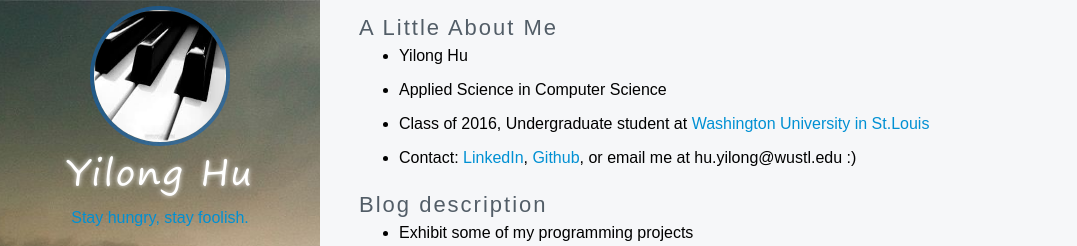
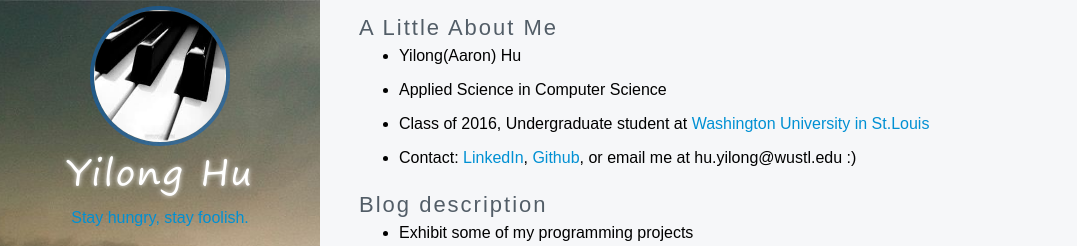
Before and after one commit to huyilong/huyilong.github.io, a Jekyll site: the page built from page/about.md, in a window 1280 px wide. Shown: the top 246 px of the page, without its empty margins (0-1077 px from the left). Built offline with Jekyll 4.4.1, drawn with Linux system fonts in a browser that asks for light colours; some web fonts are replaced.

Commit message:
Update about.md

```diff
--- a/page/about.md
+++ b/page/about.md
@@ -7,7 +7,7 @@ title: Personal Blog
 
 ### A Little About Me
 
-- Yilong Hu
+- Yilong(Aaron) Hu
 
 - Applied Science in Computer Science
 
```
